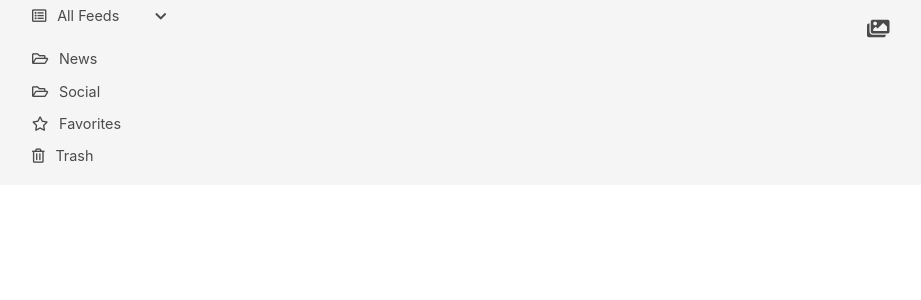
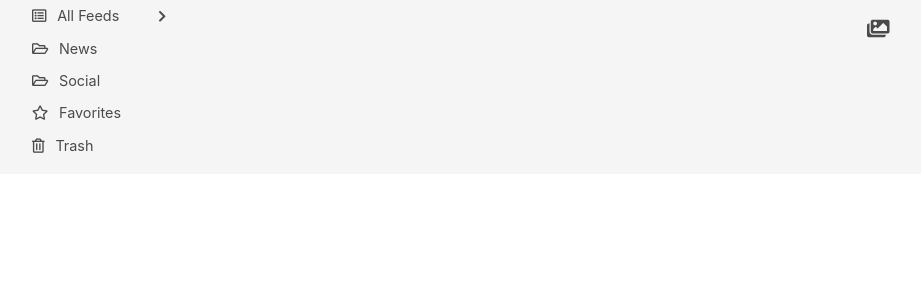
Before and after one commit to facundoolano/feedi, a Flask app: page / in a window 1280 px wide. Shown: the top 300 px of the page, without its empty margins (137-1058 px from the left). Run offline with Flask 3, Linux system fonts and the light colour scheme; data that the repository does not hold is empty.

Commit message:
default collapsed

```diff
--- a/feedi/static/css/main.css
+++ b/feedi/static/css/main.css
@@ -136,4 +136,5 @@ img[src=""] {
     height:0;
     margin-top:0!important;
     margin-bottom:0!important;
+    visibility: hidden;
 }
--- a/feedi/templates/base.html
+++ b/feedi/templates/base.html
@@ -27,16 +27,15 @@
                             </div>
                             <div class="level-right">
                                 <a class="level-item"
-                                   _="on click toggle .is-invisible on next .folder-feed-list
-                                          then toggle .folder-collapsed on next .folder-feed-list
+                                   _="on click toggle .folder-collapsed on next .folder-feed-list
                                           then toggle .is-hidden on the children of me">
-                                    <i class="fas fa-chevron-right fa-sm is-hidden"></i>
-                                    <i class="fas fa-chevron-down fa-sm"></i>
+                                    <i class="fas fa-chevron-right fa-sm"></i>
+                                    <i class="fas fa-chevron-down fa-sm is-hidden"></i>
                                 </a>
                             </div>
                         </div>
                         {% endblock %}
-                        <ul class="folder-feed-list">
+                        <ul class="folder-feed-list folder-collapsed">
                             {% for feed in feeds %}
                             <li class="level-left {% if selected_feed == feed.name %}is-active{% endif %}">
                                 <div class="level-item">
```
